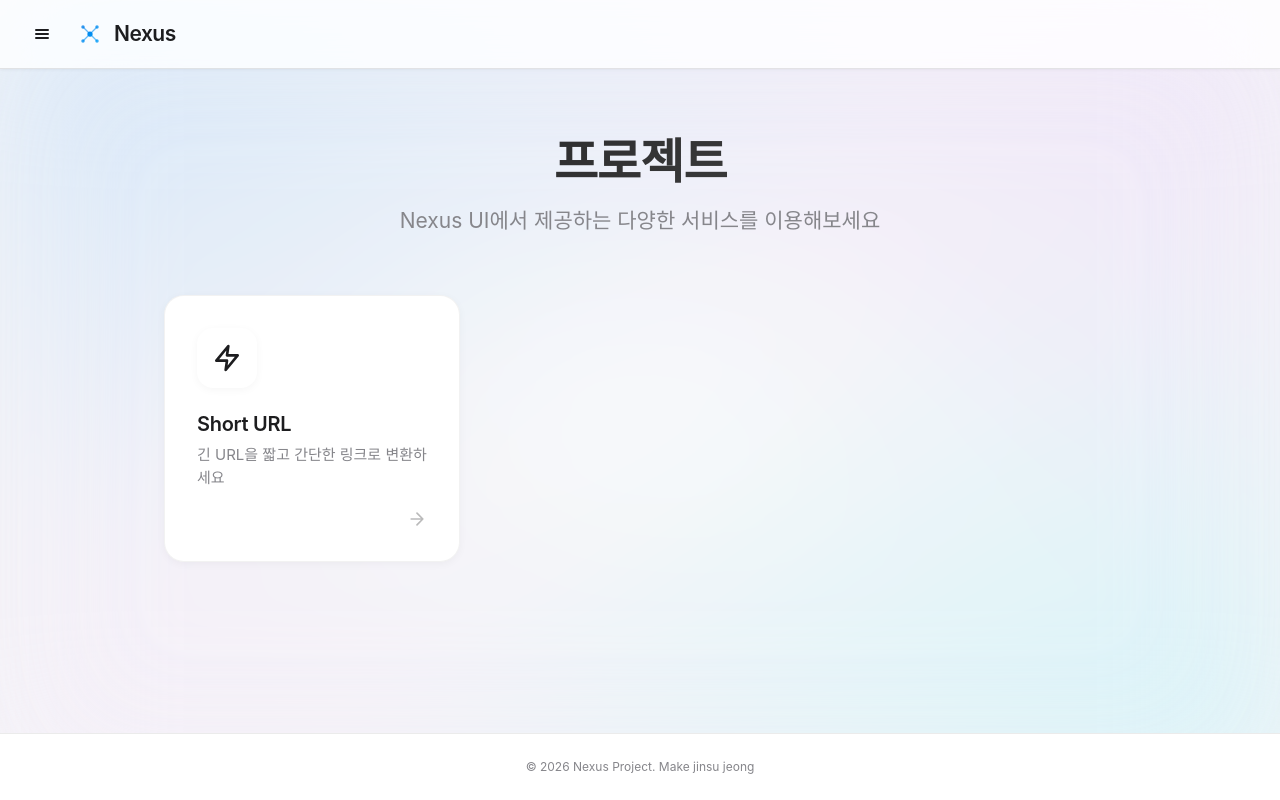
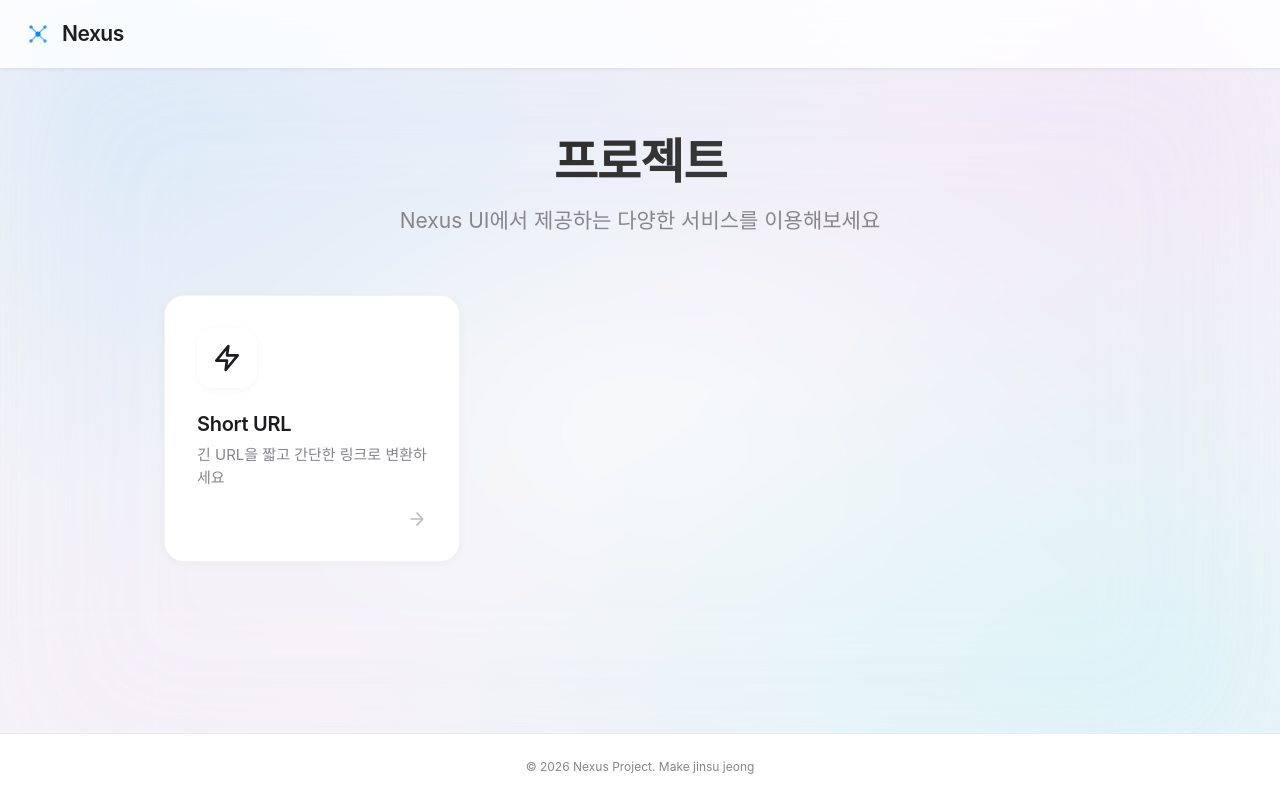
Before and after one commit to JINSU-JEONG1/nexus-ui, a Vue app: page / in a window 1280 px wide. Built offline with nearby package versions, Linux system fonts and the light colour scheme.

Commit message:
refactor (Layout) : 사이드바 숨김

```diff
--- a/src/components/layout/DefaultLayout.vue
+++ b/src/components/layout/DefaultLayout.vue
@@ -2,14 +2,14 @@
   <div class="default-layout d-flex flex-column min-vh-100">
     <!-- Header -->
     <Header
-      :is-sidebar-open="isSidebarOpen"
+      :is-sidebar-open="false"
       @toggle-sidebar="toggleSidebar"
     />
 
     <!-- Main Content with Sidebar -->
     <div class="flex-grow-1 d-flex">
       <!-- Sidebar -->
-      <Sidebar :is-open="!isSidebarOpen" />
+      <!-- <Sidebar :is-open="!isSidebarOpen" /> -->
 
       <!-- Content Area -->
       <main class="flex-grow-1 p-4">
@@ -25,18 +25,18 @@
 <script>
 import Header from '@/components/navigation/NavHeader.vue'
 import Footer from '@/components/navigation/NavFooter.vue'
-import Sidebar from '@/components/navigation/NavSidebar.vue'
+// import Sidebar from '@/components/navigation/NavSidebar.vue'
 
 export default {
   name: 'DefaultLayout',
   components: {
     Header,
     Footer,
-    Sidebar
+    // Sidebar
   },
   data() {
     return {
-      isSidebarOpen: true
+      isSidebarOpen: false
     }
   },
   methods: {
--- a/src/components/navigation/NavHeader.vue
+++ b/src/components/navigation/NavHeader.vue
@@ -1,8 +1,8 @@
 <template>
   <header class="app-header">
     <div class="header-content">
-      <!-- 메뉴 토글 버튼 -->
-      <button
+
+      <!-- <button
         class="menu-toggle"
         @click="$emit('toggle-sidebar')"
         type="button"
@@ -16,7 +16,7 @@
             stroke-linecap="round"
           />
         </svg>
-      </button>
+      </button> -->
 
       <!-- 로고 (아이콘 + 텍스트) -->
       <router-link :to="{ name: 'home' }" class="header-logo">
```
Also changed, not shown: src/views/HomeView.vue (+5 -5 lines).
